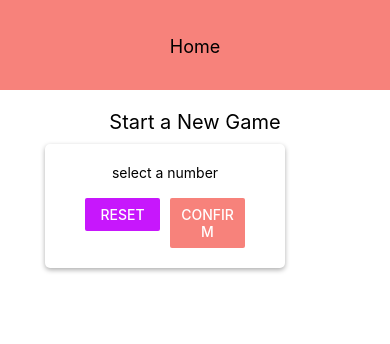
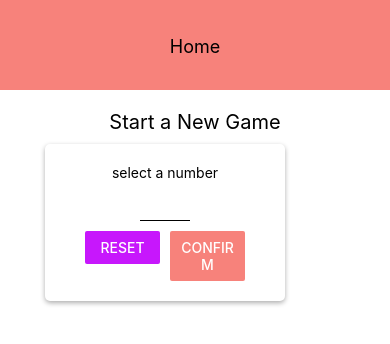
Before and after one commit to AbdulrahmanAlaa/react-native-complete-guid, a React Native app: screen / in a window 390 px wide. Shown: the top 344 px of the page. Built offline with nearby package versions, Linux system fonts and the light colour scheme.

Commit message:
styling the input and making it reusable

```diff
--- /dev/null
+++ b/components/Input.js
@@ -0,0 +1,24 @@
+import React from 'react';
+import {  StyleSheet, TextInput } from 'react-native';
+
+export const Input = props => {
+  return (
+    <TextInput
+      {...props}
+      style={{ ...props.style, ...style.input }}
+      autoCapitalize='none'
+      blurOnSubmit
+      keyboardType='number-pad'
+      autoCorrect={false}
+      maxLength={2}
+    />
+  );
+};
+const style = StyleSheet.create({
+  input: {
+    borderBottomWidth: 1,
+    borderBottomColor: 'black',
+    height: 30,
+    marginVertical: 10
+  }
+});
--- a/screens/StartGameScreen.js
+++ b/screens/StartGameScreen.js
@@ -2,6 +2,7 @@ import React from 'react';
 import { View, Text, StyleSheet, Button, TextInput } from 'react-native';
 import Card from '../components/Card';
 import Colors from '../constants/color';
+import { Input } from '../components/Input';
 const StartGameScreen = props => {
   return (
     <View style={style.screen}>
@@ -9,7 +10,8 @@ const StartGameScreen = props => {
       <View>
         <Card style={style.inputContainer}>
           <Text> select a number </Text>
-          <TextInput />
+
+          <Input style={style.input}/>
           <View style={style.buttonContainer}>
             <View style={style.button}>
               <Button color={Colors.accent} title='RESET' />
@@ -50,5 +52,9 @@ const style = StyleSheet.create({
   button: {
     flex: 1,
     marginHorizontal:5,
+  },
+  input:{
+      width:50,
+      textAlign:'center'
   }
 });
```
